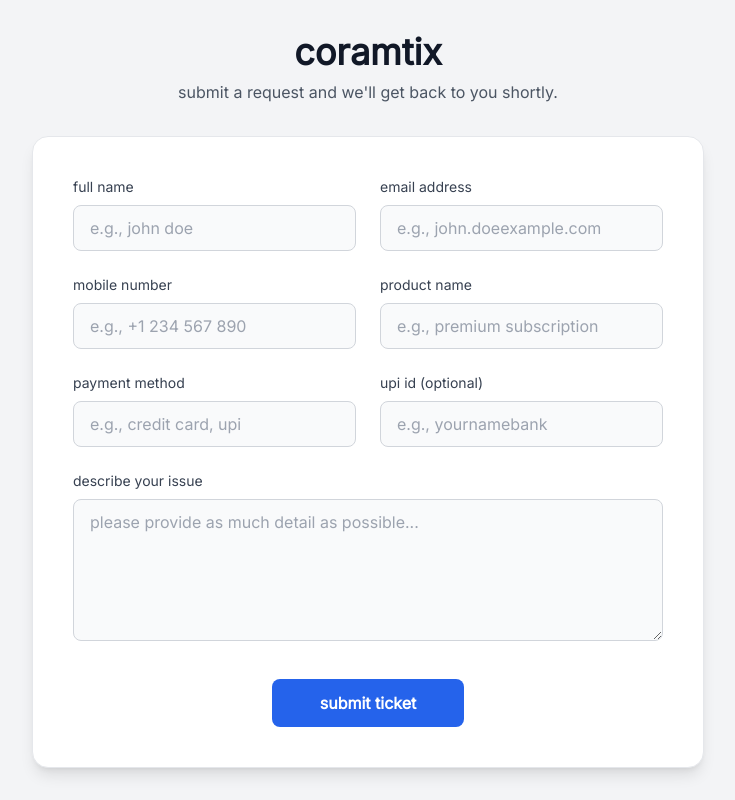
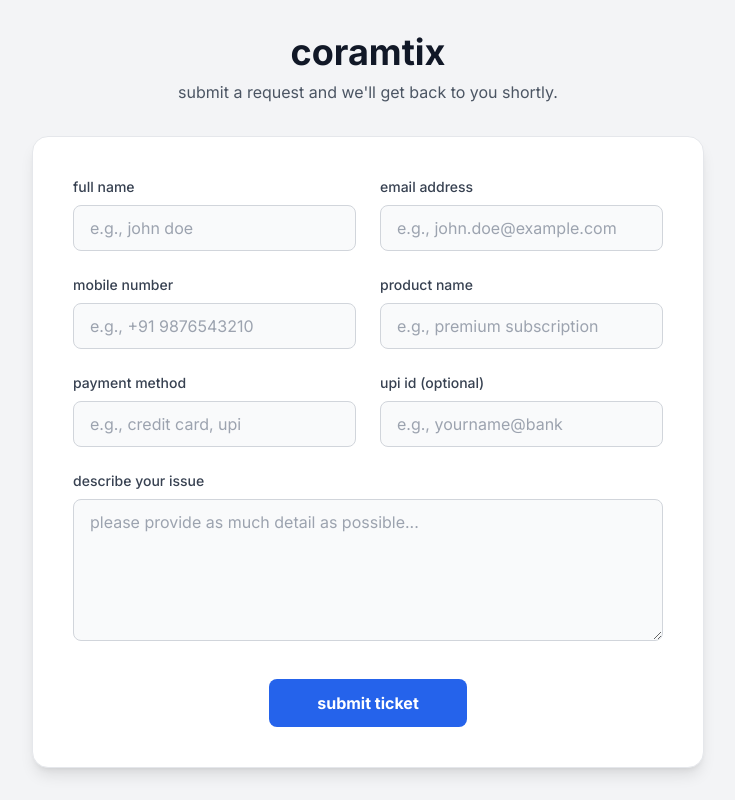
Before and after one commit to radheyradhey777/tk-web, a Flask app: page / in a window 1280 px wide. Shown: the whole page, without its empty margins (272-1007 px from the left). Run offline with Flask 3, Linux system fonts and the light colour scheme; some libraries are stand-ins or nearby versions.

Commit message:
Update index.html

```diff
--- a/templates/index.html
+++ b/templates/index.html
@@ -1,65 +1,65 @@
 <!doctype html>
 <html lang="en">
 <head>
-    <meta charset="utf-8">
-    <meta name="viewport" content="width=device-width, initial-scale=1.0">
+  <meta charset="utf-8" />
+  <meta name="viewport" content="width=device-width, initial-scale=1.0" />
   <title>coramtix - support ticket</title>
   <script src="https://cdn.tailwindcss.com"></script>
-    <link rel="preconnect" href="https://fonts.googleapis.com">
-    <link rel="preconnect" href="https://fonts.gstatic.com" crossorigin>
-    <link href="https://fonts.googleapis.com/css2?family=inter:wght400;500;600;700&display=swap" rel="stylesheet">
+  <link rel="preconnect" href="https://fonts.googleapis.com" />
+  <link rel="preconnect" href="https://fonts.gstatic.com" crossorigin />
+  <link href="https://fonts.googleapis.com/css2?family=Inter:wght@400;500;600;700&display=swap" rel="stylesheet" />
   <style>
     body {
-            font-family: 'inter', sans-serif;
+      font-family: 'Inter', sans-serif;
     }
-        /* custom focus ring color */
-        .form-input:focus, .form-textarea:focus {
-            --tw-ring-color: #3b82f6; /* blue-500 */
+    .form-input:focus,
+    .form-textarea:focus {
+      --tw-ring-color: #3b82f6;
     }
   </style>
 </head>
 <body class="bg-gray-100 text-gray-800 flex items-center justify-center min-h-screen px-4 py-8">
-
   <div class="w-full max-w-2xl">
-
+    <!-- Header -->
     <div class="text-center mb-8">
       <h1 class="text-3xl md:text-4xl font-bold text-gray-900 mb-2">coramtix</h1>
       <p class="text-gray-600">submit a request and we'll get back to you shortly.</p>
     </div>
 
+    <!-- Form -->
     <div class="bg-white border border-gray-200 rounded-2xl p-6 md:p-10 shadow-lg">
       <form action="/" method="post">
-                <input type="text" name="honeypot" class="hidden">
+        <input type="text" name="honeypot" class="hidden" />
 
         <div class="grid grid-cols-1 md:grid-cols-2 gap-6">
           <div>
             <label for="name" class="block text-sm font-medium text-gray-700 mb-2">full name</label>
-                        <input type="text" id="name" name="name" required class="form-input w-full bg-gray-50 border border-gray-300 rounded-lg px-4 py-2.5 text-gray-900 focus:outline-none focus:ring-2 focus:ring-blue-500 transition duration-200" placeholder="e.g., john doe">
+            <input type="text" id="name" name="name" required class="form-input w-full bg-gray-50 border border-gray-300 rounded-lg px-4 py-2.5 text-gray-900 focus:outline-none focus:ring-2 focus:ring-blue-500 transition duration-200" placeholder="e.g., john doe" />
           </div>
 
           <div>
             <label for="email" class="block text-sm font-medium text-gray-700 mb-2">email address</label>
-                        <input type="email" id="email" name="email" required class="form-input w-full bg-gray-50 border border-gray-300 rounded-lg px-4 py-2.5 text-gray-900 focus:outline-none focus:ring-2 focus:ring-blue-500 transition duration-200" placeholder="e.g., john.doeexample.com">
+            <input type="email" id="email" name="email" required class="form-input w-full bg-gray-50 border border-gray-300 rounded-lg px-4 py-2.5 text-gray-900 focus:outline-none focus:ring-2 focus:ring-blue-500 transition duration-200" placeholder="e.g., john.doe@example.com" />
           </div>
 
           <div>
             <label for="mobile" class="block text-sm font-medium text-gray-700 mb-2">mobile number</label>
-                        <input type="tel" id="mobile" name="mobile" required class="form-input w-full bg-gray-50 border border-gray-300 rounded-lg px-4 py-2.5 text-gray-900 focus:outline-none focus:ring-2 focus:ring-blue-500 transition duration-200" placeholder="e.g., +1 234 567 890">
+            <input type="tel" id="mobile" name="mobile" required class="form-input w-full bg-gray-50 border border-gray-300 rounded-lg px-4 py-2.5 text-gray-900 focus:outline-none focus:ring-2 focus:ring-blue-500 transition duration-200" placeholder="e.g., +91 9876543210" />
           </div>
 
           <div>
             <label for="product" class="block text-sm font-medium text-gray-700 mb-2">product name</label>
-                        <input type="text" id="product" name="product" required class="form-input w-full bg-gray-50 border border-gray-300 rounded-lg px-4 py-2.5 text-gray-900 focus:outline-none focus:ring-2 focus:ring-blue-500 transition duration-200" placeholder="e.g., premium subscription">
+            <input type="text" id="product" name="product" required class="form-input w-full bg-gray-50 border border-gray-300 rounded-lg px-4 py-2.5 text-gray-900 focus:outline-none focus:ring-2 focus:ring-blue-500 transition duration-200" placeholder="e.g., premium subscription" />
           </div>
 
           <div>
             <label for="payment" class="block text-sm font-medium text-gray-700 mb-2">payment method</label>
-                        <input type="text" id="payment" name="payment" required class="form-input w-full bg-gray-50 border border-gray-300 rounded-lg px-4 py-2.5 text-gray-900 focus:outline-none focus:ring-2 focus:ring-blue-500 transition duration-200" placeholder="e.g., credit card, upi">
+            <input type="text" id="payment" name="payment" required class="form-input w-full bg-gray-50 border border-gray-300 rounded-lg px-4 py-2.5 text-gray-900 focus:outline-none focus:ring-2 focus:ring-blue-500 transition duration-200" placeholder="e.g., credit card, upi" />
           </div>
 
           <div>
             <label for="upi" class="block text-sm font-medium text-gray-700 mb-2">upi id (optional)</label>
-                        <input type="text" id="upi" name="upi" class="form-input w-full bg-gray-50 border border-gray-300 rounded-lg px-4 py-2.5 text-gray-900 focus:outline-none focus:ring-2 focus:ring-blue-500 transition duration-200" placeholder="e.g., yournamebank">
+            <input type="text" id="upi" name="upi" class="form-input w-full bg-gray-50 border border-gray-300 rounded-lg px-4 py-2.5 text-gray-900 focus:outline-none focus:ring-2 focus:ring-blue-500 transition duration-200" placeholder="e.g., yourname@bank" />
           </div>
 
           <div class="md:col-span-2">
@@ -76,25 +76,26 @@
       </form>
     </div>
 
+    <!-- Success Message -->
     <div id="success-message" class="hidden mt-6 bg-green-100 border border-green-400 text-green-700 px-4 py-3 rounded-lg text-center">
       ✅ Your ticket is successfully submitted. Please wait for the support team to reply within 24 hours.
     </div>
   </div>
 
+  <!-- JavaScript to show success message -->
   <script>
-        document.addeventlistener('domcontentloaded', function() {
-            const urlparams = new urlsearchparams(window.location.search);
-            const successmessage = document.getelementbyid('success-message');
+    document.addEventListener('DOMContentLoaded', function () {
+      const urlParams = new URLSearchParams(window.location.search);
+      const successMessage = document.getElementById('success-message');
 
-            if (urlparams.has('success')) {
-                successmessage.classlist.remove('hidden');
-                settimeout(() => {
-                    successmessage.classlist.add('hidden');
-                    window.history.replacestate(null, null, window.location.pathname);
+      if (urlParams.has('success')) {
+        successMessage.classList.remove('hidden');
+        setTimeout(() => {
+          successMessage.classList.add('hidden');
+          window.history.replaceState(null, null, window.location.pathname);
         }, 5000);
       }
     });
   </script>
-
 </body>
 </html>
```
Lines whose indentation alone changed are shown as unchanged.
